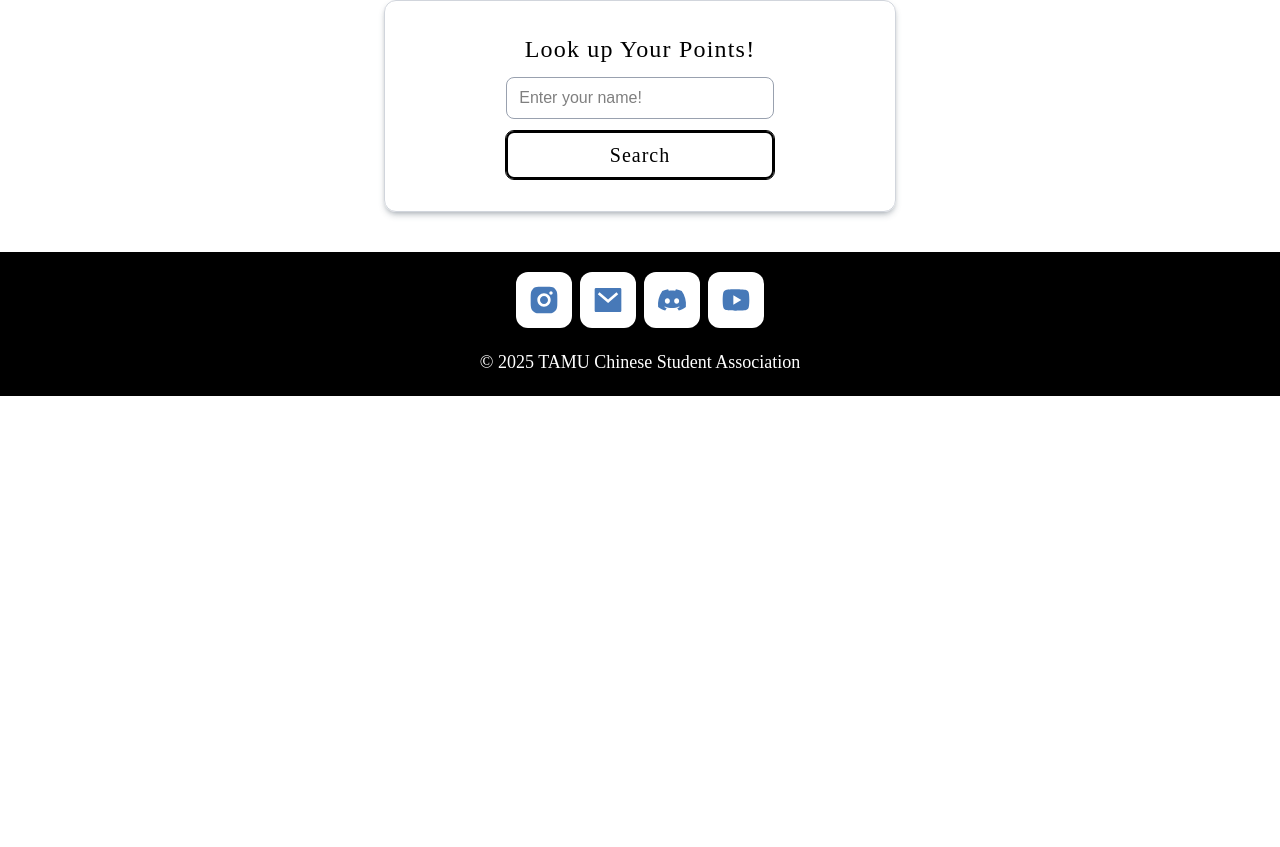
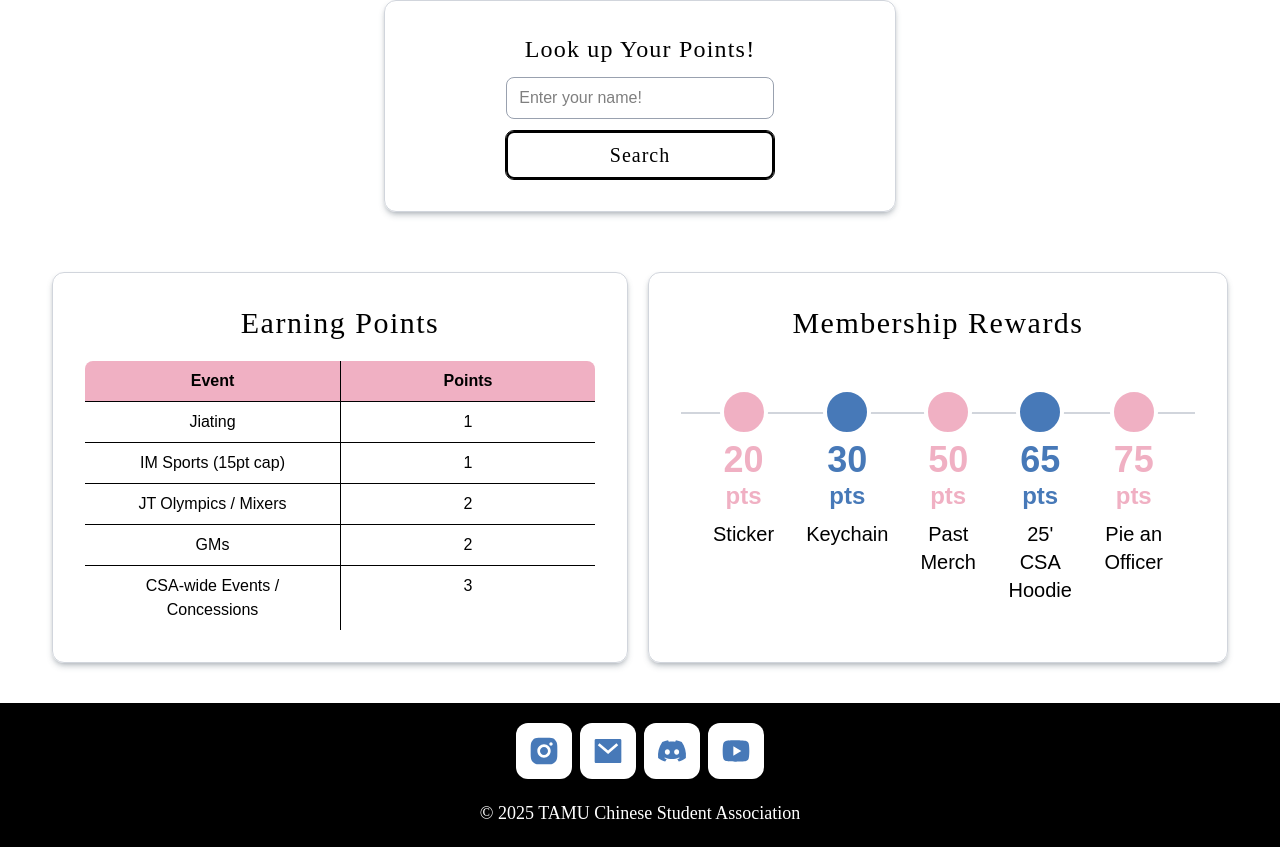
Before and after one commit to tamucsa/website, a Next.js app: page /membership in a window 1280 px wide. Shown: the part 592-1439 px from the top of the page. Before the commit the page ends 988 px from the top, so only its background shows below. Built offline with nearby package versions, Linux system fonts and the light colour scheme; a web font is replaced by a local one.

Commit message:
membership rewards + point info added

```diff
--- a/src/app/(nav-pages)/membership/page.tsx
+++ b/src/app/(nav-pages)/membership/page.tsx
@@ -1,5 +1,7 @@
 import LinkButton from "@/app/components/LinkButton";
 import PointTracker from "@/app/components/membership/PointTracker";
+import RewardsCard from "@/app/components/membership/Rewards";
+import PointTableCard from "@/app/components/membership/PointTable";
 
 import { Metadata } from "next";
 
@@ -38,6 +40,10 @@ const MembershipPage = () => {
                 </div>
             </div>
             <PointTracker />
+            <div className="flex flex-col lg:flex-row w-full gap-5">
+                <PointTableCard />
+                <RewardsCard />
+            </div>
         </div>
     );
 }
--- a/src/app/api/points/[name]/route.ts
+++ b/src/app/api/points/[name]/route.ts
@@ -51,7 +51,7 @@ export async function GET(request: NextRequest, {params}: { params: Promise<{ na
     const now = Date.now();
     const cached = cache[inputName];
     if (cached && now - cached.timestamp < CACHE_DURATION) {
-        return NextResponse.json({ name: cached.name, jt: cached.jt, totalPoints: cached.totalPoints, csaPoints: cached.csaPoints, jtSportsPoints: cached.jtSportsPoints, concessionNumber: cached.concessionNumber, cached: true }, {status: 200});
+        return NextResponse.json({ name: cached.name, jt: cached.jt, totalPoints: cached.totalPoints, csaPoints: cached.csaPoints, jtSportsPoints: cached.jtSportsPoints, concessionNumber: cached.concessionNumber, cached: true }, {status: 200, headers: { "X-Cache": "HIT" }});
     }
 
     try {
--- /dev/null
+++ b/src/app/components/membership/PointTable.tsx
@@ -0,0 +1,35 @@
+import { Jiating } from "@/utils/types";
+
+import classNames from "classnames";
+
+export default function PointTableCard() {
+    const pointsData = [
+        { event: "Jiating", points: "1" },
+        { event: "IM Sports (15pt cap)", points: "1" },
+        { event: "JT Olympics / Mixers", points: "2" },
+        { event: "GMs", points: "2" },
+        { event: "CSA-wide Events / Concessions", points: "3" },
+    ]
+    return (
+    <div className="flex flex-col gap-5 items-stretch p-8 border border-gray-300 shadow-md/30 shadow-gray-600 rounded-xl w-full md:max-w-xl mx-auto min-w-0 self-stretch">
+            <h2 className="font-primary tracking-wider text-center text-2xl md:text-3xl">Earning Points</h2>
+            <div className="relative w-full">
+                <div className="divide-y divide-border">
+                    {/* Header Row */}
+                    <div className="grid grid-cols-2 bg-accent rounded-t-lg overflow-hidden">
+                        <div className="px-6 py-2 text-center font-semibold">Event</div>
+                        <div className="border-l border-border px-6 py-2 text-center font-semibold">Points</div>
+                    </div>
+
+                    {/* Data Rows */}
+                    {pointsData.map((row, index) => (
+                        <div key={index} className="grid grid-cols-2 hover:bg-muted/50 transition-colors">
+                        <div className="px-6 py-2 text-center">{row.event}</div>
+                        <div className="border-l border-border px-6 py-2 text-center">{row.points}</div>
+                        </div>
+                    ))}
+                </div>
+            </div>
+        </div>
+    );
+}
--- /dev/null
+++ b/src/app/components/membership/Rewards.tsx
@@ -0,0 +1,55 @@
+import classNames from "classnames";
+
+export default function RewardsCard() {
+    const rewards = [
+        { points: 20, label: "Sticker", color: "rose" },
+        { points: 30, label: "Keychain", color: "slate" },
+        { points: 50, label: "Past Merch", color: "rose" },
+        { points: 65, label: "25' CSA Hoodie", color: "slate" },
+        { points: 75, label: "Pie an Officer", color: "rose" },
+    ]
+    return (
+        <div className="flex flex-col gap-5 items-center p-8 border border-gray-300 shadow-md/30 shadow-gray-600 rounded-xl w-full max-w-4xl mx-auto">
+            <h2 className="font-primary tracking-wider text-center text-2xl md:text-3xl">Membership Rewards</h2>
+            <div className="flex flex-col h-full justify-center">
+                <div className="relative w-full">
+                    {/* Horizontal timeline for md+ */}
+                    <div className="hidden md:block absolute left-0 right-0 top-6 h-0.5 border border-gray-300" />
+                    {/* Vertical timeline for mobile */}
+                    <div className="md:hidden absolute top-0 bottom-0 left-10 w-0.5 border border-gray-300" />
+
+                    {/* Rewards: stacked vertically on mobile, horizontal on md+ */}
+                    <div className="relative flex flex-col md:flex-row md:justify-between w-full px-4 md:px-8 gap-6 md:gap-8">
+                    {rewards.map((reward, index) => (
+                        <div key={index} className="flex w-full md:w-auto md:flex-col items-center md:items-center gap-3">
+                            <div className="flex items-center w-full md:w-auto gap-4 md:gap-1 md:flex-col md:items-center">
+                                {/* Circle */}
+                                <div className={classNames("relative z-10 h-12 w-12 rounded-full border-4 border-white",
+                                    reward.color === "rose" ? "bg-accent" : "bg-primary"
+                                )} />
+
+                                {/* Text block */}
+                                <div className="flex flex-col md:gap-2 md:items-center">
+                                    <div className="flex flex-row md:flex-col gap-1 md:gap-0 text-center">
+                                        <div className={classNames("text-3xl md:text-4xl font-bold",
+                                            reward.color === "rose" ? "text-accent" : "text-primary"
+                                        )}>
+                                            {reward.points}
+                                        </div>
+                                        <div className={classNames("text-lg md:text-2xl font-semibold",
+                                            reward.color === "rose" ? "text-accent" : "text-primary"
+                                        )}>
+                                            pts
+                                        </div>
+                                    </div>
+                                    <div className="text-left md:text-center text-lg md:text-xl">{reward.label}</div>
+                                </div>
+                            </div>
+                        </div>
+                    ))}
+                    </div>
+                </div>
+            </div>
+        </div>
+    );
+}
--- a/src/app/globals.css
+++ b/src/app/globals.css
@@ -7,6 +7,7 @@
 @theme {
   --color-primary: #4779B8;
   --color-secondary: #d0cccc;
+  --color-accent: #F0B0C3;
   --color-text: #000000;
   --color-bg: #ffffff;
 
```
